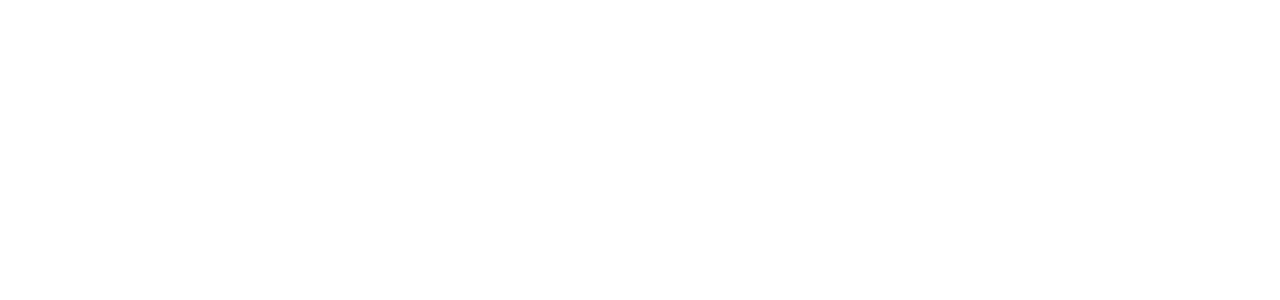
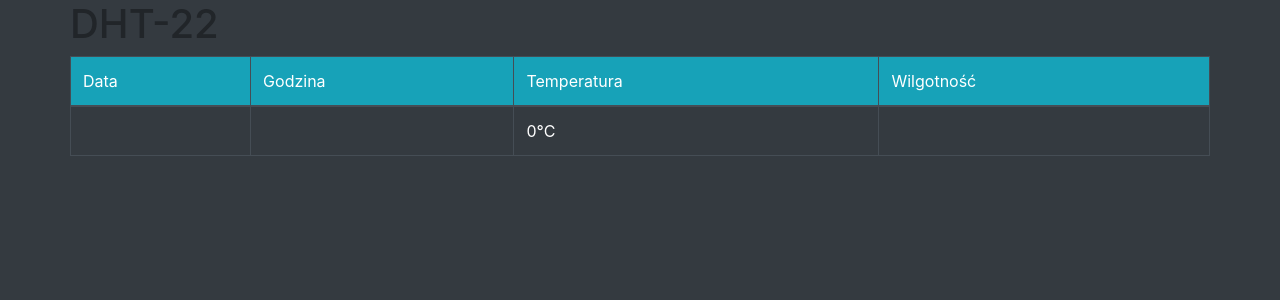
Before and after one commit to PoliPyc/humidity_info, a PHP site: page /index.php in a window 1280 px wide. Before the commit the part shown is empty. Shown: the top 300 px of the page. Run offline with PHP 8.4, Linux system fonts and the light colour scheme; data that the repository does not hold is empty.

Commit message:
more pleasing view

```diff
--- a/server.php
+++ b/server.php
@@ -6,7 +6,48 @@ function getLastLines($string, $n = 1) {
 
 	        $lines = array_slice($lines, -$n);
 
-	        return implode("<br />", $lines);
+	        return $lines;
 }
 
-echo getLastLines($data, 5);
+$lines = getLastLines($data, 5);
+$data = [];
+foreach($lines as $row){
+	$data[] = explode(',', $row);
+}
+?>
+
+<!DOCTYPE html>
+<html>
+<head>
+<link rel="stylesheet" href="https://stackpath.bootstrapcdn.com/bootstrap/4.3.1/css/bootstrap.min.css" integrity="sha384-ggOyR0iXCbMQv3Xipma34MD+dH/1fQ784/j6cY/iJTQUOhcWr7x9JvoRxT2MZw1T" crossorigin="anonymous">
+
+</head>
+<body class="bg-dark">
+<div class="container">
+	<div class="row">
+		<h1>DHT-22</h1>
+	</div>
+	<div class="row">
+		<table class="table table-stripped table-bordered table-hover table-dark">
+		<thead class="bg-info">
+			<tr>
+				<td>Data</td>
+				<td>Godzina</td>
+				<td>Temperatura</td>
+				<td>Wilgotność</td>
+		</thead>
+		<tbody>
+			<?php foreach($data as $row):?>
+			<tr>
+				<td><?= $row[0]; ?></td>
+				<td><?= $row[1]; ?></td>
+				<td><?= (float) $row[2]; ?>°C</td>
+				<td><?= $row[3]; ?></td>
+			</tr>
+			<?php endforeach; ?>
+		</tbody>
+		</table>
+	</div>
+</div>
+</body>
+</html>
```
